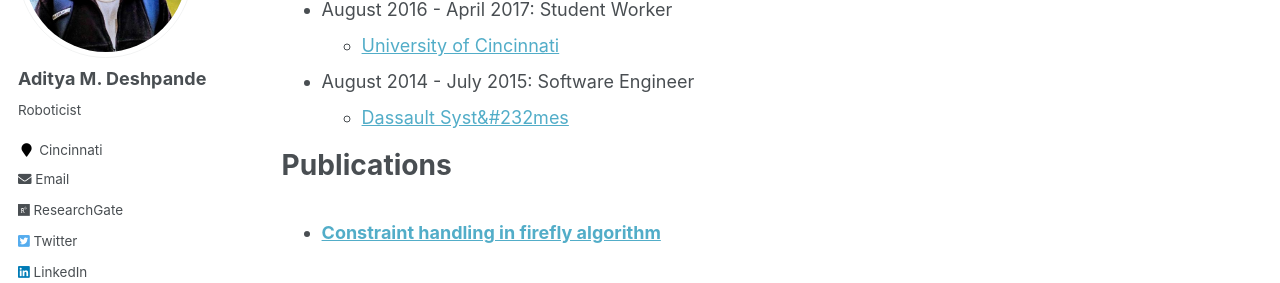
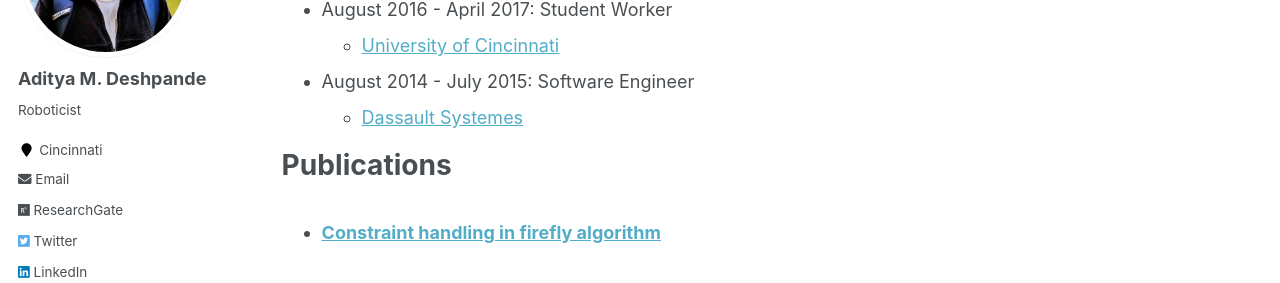
Before and after one commit to adipandas/adipandas.github.io, a Jekyll site: the page built from _pages/cv.md, in a window 1280 px wide and 900 px high, scrolled down 493 px. Shown: the part 153-436 px from the top of the window. Built offline with Jekyll 4.4.1, drawn with Linux system fonts in a browser that asks for light colours.

Commit message:
Update cv.md

```diff
--- a/_pages/cv.md
+++ b/_pages/cv.md
@@ -32,7 +32,7 @@ Work experience
   * [University of Cincinnati](https://www.uc.edu/)
 
 * August 2014 - July 2015: Software Engineer
-  * [Dassault Syst&#232mes](https://www.3ds.com/)
+  * [Dassault Systemes](https://www.3ds.com/)
 
 Publications
 ======
```
